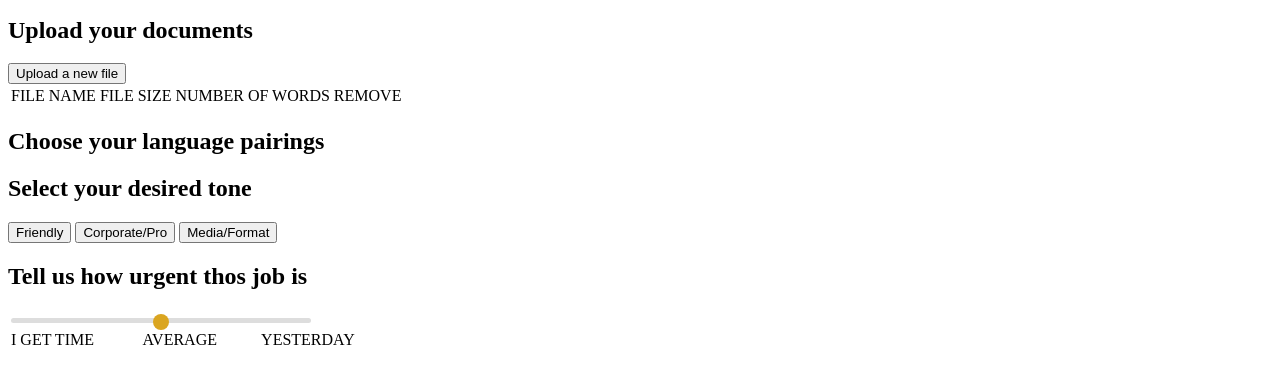
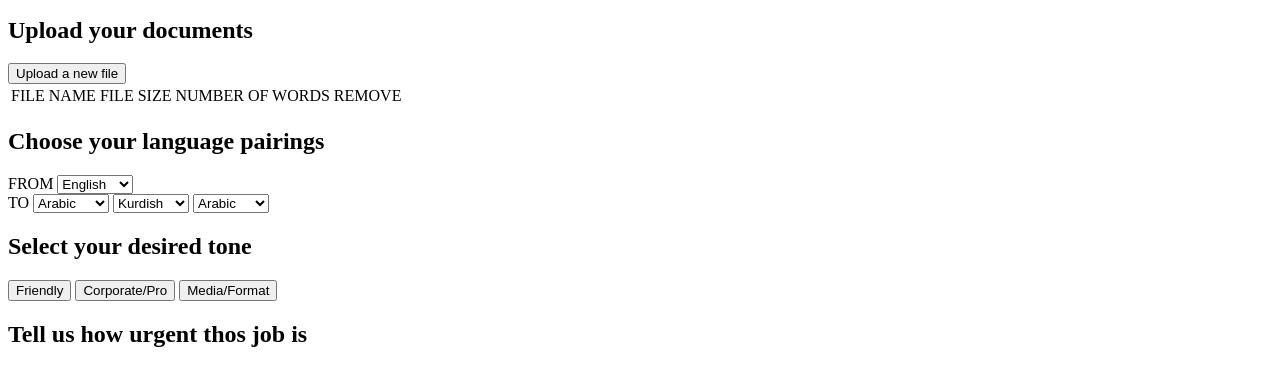
Before and after one commit to AndriyUkrajnets/kottans-js-2016, a plain HTML site: page week02/index.html in a window 1280 px wide. Shown: the part 420-788 px from the top of the page. Drawn offline with Linux system fonts and the light colour scheme.

Commit message:
some new elements add in html

```diff
--- a/week02/index.html
+++ b/week02/index.html
@@ -1,3 +1,8 @@
+<!-- Сверстать формочку
+аплоад файлов не делать
+тут и табличка (сверху), и radio инпут, и range, к паролю можете прикрутить meter, взять какой-то адекватный плагин (написать самому?) для ввода номер карточки. неправильная форма (или без чекбокса) не сабмититься (кнопка disabled). в идеале, чтобы работало по максимуму без джс.
+Очень желательно воспользоваться scss/less/postcss/stylus, применить flexbox, autoprefixer -->
+
 <!doctype html>
 <html lang="en">
 <head>
@@ -65,6 +70,40 @@
   <section>
     <h2>Choose your language pairings</h2>
 
+    <label for="unittype">FROM</label>
+    <select id="from" name="unittype">
+      <option value="1"> Arabic </option>
+      <option value="2"> Kurdish </option>
+      <option value="3" selected> English </option>
+      <option value="4"> Ukranian </option>
+      <option value="5"> Russian </option>
+    </select><br>
+
+    <label for="unittype">TO</label>
+    <select id="to" name="unittype">
+      <option value="1" selected> Arabic</option>
+      <option value="2"> Kurdish </option>
+      <option value="3"> English </option>
+      <option value="4"> Ukranian </option>
+      <option value="5"> Russian </option>
+    </select>
+
+    <select id="to" name="unittype">
+      <option value="1"> Arabic</option>
+      <option value="2" selected> Kurdish </option>
+      <option value="3"> English </option>
+      <option value="4"> Ukranian </option>
+      <option value="5"> Russian </option>
+    </select>
+
+    <select id="add" name="unittype">
+      <option value="1"> Arabic</option>
+      <option value="2"> Kurdish </option>
+      <option value="3"> English </option>
+      <option value="4"> Ukranian </option>
+      <option value="5"> Russian </option>
+    </select>
+
   </section>
   <!-- 3 -->
   <section>
@@ -98,7 +137,7 @@
     <form>
       FULL NAME          <br><input type="text"  name="full-name"    value="Mathieu Mayer"><br>
       EMAIL ADRESS       <br><input type="email" name="email-adress" autocomplete="mathieu.mm@me.com">
-      CHOOSE A PASSWORD: <br><input type="password" autocomplete=""><br>
+      CHOOSE A PASSWORD: <input type="password" autocomplete=""><br>
 <!--     <input type="submit" value="Submit"> -->
     </form>
   </section>
```
Also changed, not shown: week02/styles.css (line endings or trailing spaces).
